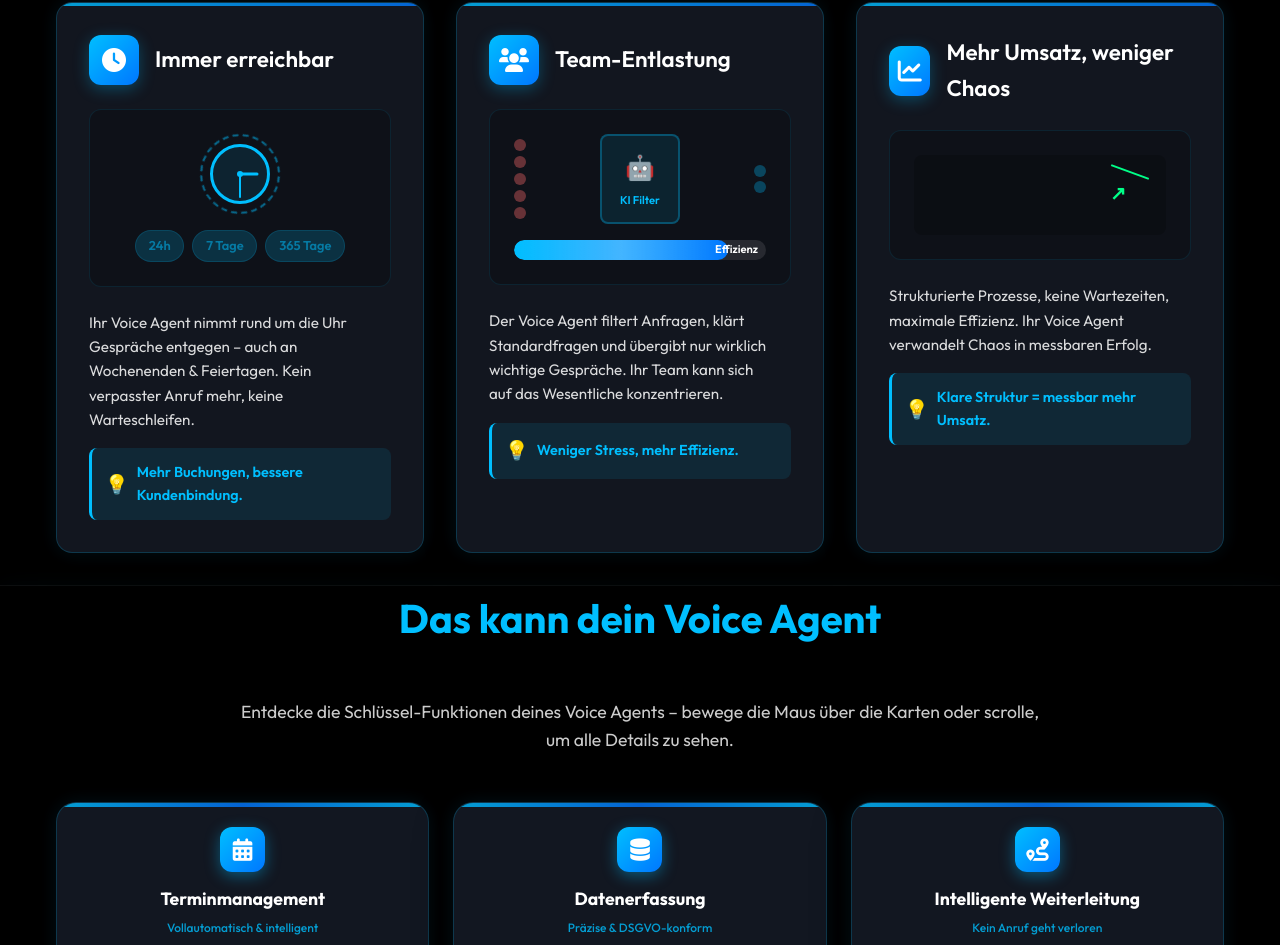
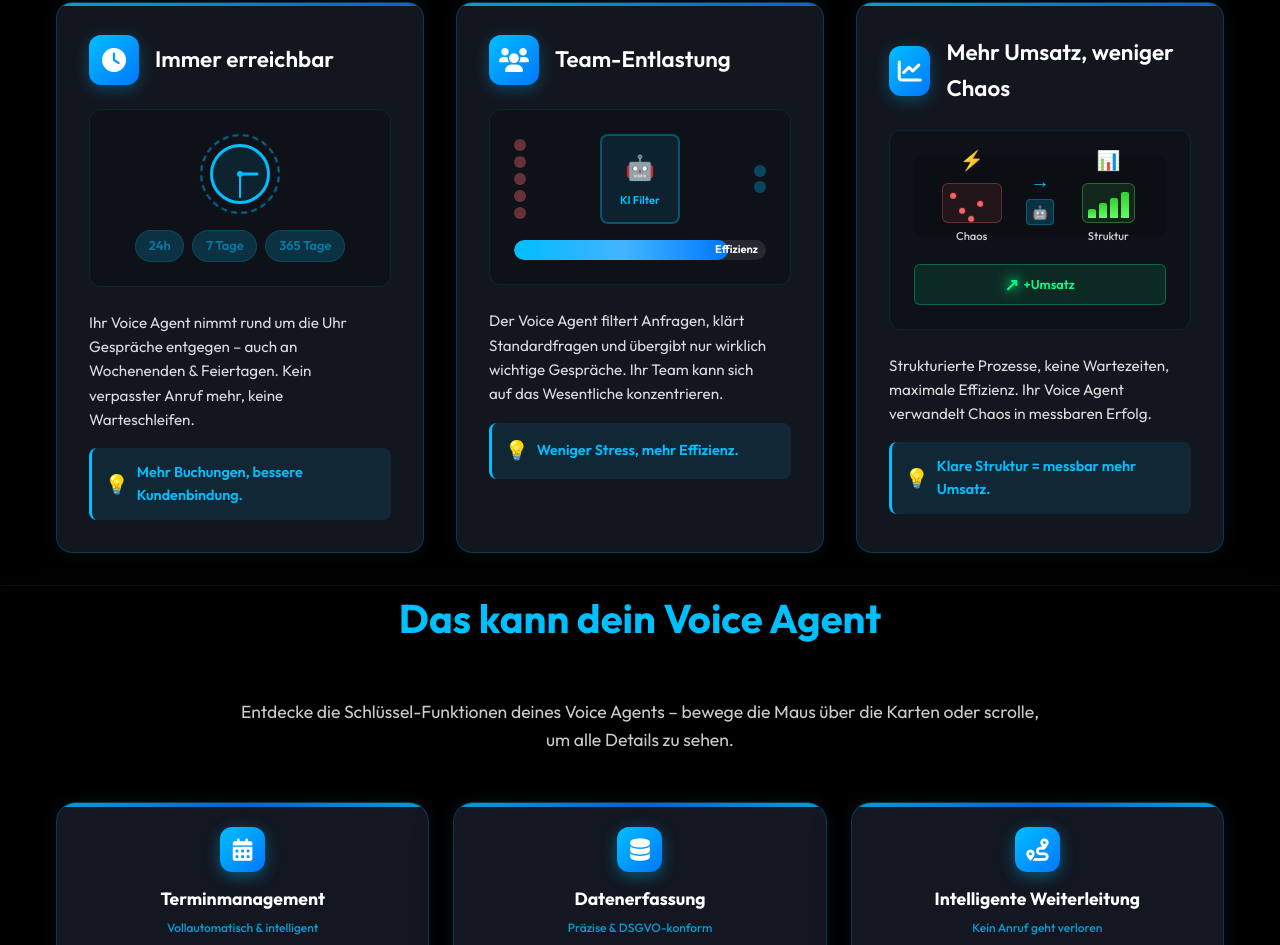
Before and after one commit to 41yannik/Dominion-Voice-AI, a plain HTML site: page index.html in a window 1280 px wide. Shown: the part 3171-4116 px from the top of the page. Drawn offline with Linux system fonts and the light colour scheme; files that its build step writes are made by us from their sources; grey boxes are pictures that could not be loaded; a script that the page names is missing; files whose address does not match are found by name.

Commit message:
Add new visual representation for 'Mehr Umsatz, weniger Chaos': chaos to structure transformation with animations

```diff
--- a/index.html
+++ b/index.html
@@ -763,6 +763,145 @@
       color: #00ff88;
       font-size: 1.2rem;
       font-weight: bold;
+    }
+
+    /* Transformation Visual für "Mehr Umsatz, weniger Chaos" */
+    .transformation-visual {
+      display: flex;
+      align-items: center;
+      justify-content: space-between;
+      gap: 0.8rem;
+      padding: 1rem;
+      background: rgba(0, 0, 0, 0.2);
+      border-radius: 8px;
+      margin-bottom: 0.8rem;
+      height: 80px;
+    }
+
+    .chaos-side, .structure-side {
+      flex: 1;
+      display: flex;
+      flex-direction: column;
+      align-items: center;
+      gap: 0.3rem;
+      position: relative;
+    }
+
+    .chaos-icon, .structure-icon {
+      font-size: 1.2rem;
+      margin-bottom: 0.2rem;
+    }
+
+    .chaos-dots {
+      position: relative;
+      width: 60px;
+      height: 40px;
+      background: rgba(255, 100, 100, 0.1);
+      border-radius: 6px;
+      border: 1px solid rgba(255, 100, 100, 0.3);
+    }
+
+    .dot.chaotic {
+      position: absolute;
+      width: 6px;
+      height: 6px;
+      background: #ff6464;
+      border-radius: 50%;
+      animation: chaotic-movement 2s ease-in-out infinite;
+    }
+
+    .structure-bars {
+      display: flex;
+      align-items: end;
+      gap: 3px;
+      height: 40px;
+      padding: 0.3rem;
+      background: rgba(100, 255, 100, 0.1);
+      border-radius: 6px;
+      border: 1px solid rgba(100, 255, 100, 0.3);
+    }
+
+    .mini-bar {
+      width: 8px;
+      background: linear-gradient(to top, #64ff64, #32cd32);
+      border-radius: 2px 2px 0 0;
+      transition: height 2s ease-in-out;
+      animation: mini-grow 2s ease-in-out;
+    }
+
+    .transform-arrow {
+      display: flex;
+      flex-direction: column;
+      align-items: center;
+      gap: 0.2rem;
+      flex-shrink: 0;
+    }
+
+    .arrow-icon {
+      font-size: 1.2rem;
+      color: #00bfff;
+      font-weight: bold;
+    }
+
+    .ai-badge {
+      font-size: 0.8rem;
+      background: rgba(0, 191, 255, 0.2);
+      padding: 0.1rem 0.3rem;
+      border-radius: 4px;
+      border: 1px solid rgba(0, 191, 255, 0.3);
+    }
+
+    .side-label {
+      font-size: 0.7rem;
+      color: rgba(255, 255, 255, 0.8);
+      font-weight: 500;
+    }
+
+    .revenue-indicator {
+      display: flex;
+      align-items: center;
+      justify-content: center;
+      gap: 0.3rem;
+      padding: 0.4rem;
+      background: rgba(0, 255, 136, 0.1);
+      border-radius: 6px;
+      border: 1px solid rgba(0, 255, 136, 0.3);
+    }
+
+    .revenue-arrow {
+      font-size: 1rem;
+      color: #00ff88;
+      font-weight: bold;
+      animation: pulse-glow 2s ease-in-out infinite;
+    }
+
+    .revenue-text {
+      font-size: 0.8rem;
+      color: #00ff88;
+      font-weight: 600;
+    }
+
+    /* Animationen */
+    @keyframes chaotic-movement {
+      0%, 100% { transform: translate(0, 0); }
+      25% { transform: translate(2px, -2px); }
+      50% { transform: translate(-1px, 1px); }
+      75% { transform: translate(1px, -1px); }
+    }
+
+    @keyframes mini-grow {
+      from { height: 0 !important; }
+    }
+
+    @keyframes pulse-glow {
+      0%, 100% {
+        text-shadow: 0 0 5px #00ff88;
+        transform: scale(1);
+      }
+      50% {
+        text-shadow: 0 0 10px #00ff88, 0 0 15px #00ff88;
+        transform: scale(1.1);
+      }
     }
 
     .process-flow {
@@ -1988,17 +2127,43 @@
                 </div>
                         <div class="benefit-visual">
                             <div class="revenue-visual">
-                                <div class="chart-container">
-                                    <div class="chart-bars">
-                                        <div class="chart-bar" style="height: 40%"></div>
-                                        <div class="chart-bar" style="height: 60%"></div>
-                                        <div class="chart-bar" style="height: 85%"></div>
-                                        <div class="chart-bar" style="height: 95%"></div>
-            </div>
-                                    <div class="chart-trend">
-                                        <div class="trend-line"></div>
-                                        <div class="trend-arrow">↗</div>
+                                <!-- Chaos zu Struktur Transformation -->
+                                <div class="transformation-visual">
+                                    <!-- Vorher: Chaos -->
+                                    <div class="chaos-side">
+                                        <div class="chaos-icon">⚡</div>
+                                        <div class="chaos-dots">
+                                            <div class="dot chaotic" style="top: 20%; left: 15%;"></div>
+                                            <div class="dot chaotic" style="top: 60%; left: 30%;"></div>
+                                            <div class="dot chaotic" style="top: 40%; left: 60%;"></div>
+                                            <div class="dot chaotic" style="top: 80%; left: 45%;"></div>
+                                        </div>
+                                        <span class="side-label">Chaos</span>
                                     </div>
+
+                                    <!-- Transformation Pfeil -->
+                                    <div class="transform-arrow">
+                                        <div class="arrow-icon">→</div>
+                                        <div class="ai-badge">🤖</div>
+                                    </div>
+
+                                    <!-- Nachher: Struktur -->
+                                    <div class="structure-side">
+                                        <div class="structure-icon">📊</div>
+                                        <div class="structure-bars">
+                                            <div class="mini-bar" style="height: 30%;"></div>
+                                            <div class="mini-bar" style="height: 50%;"></div>
+                                            <div class="mini-bar" style="height: 70%;"></div>
+                                            <div class="mini-bar" style="height: 90%;"></div>
+                                        </div>
+                                        <span class="side-label">Struktur</span>
+                                    </div>
+                                </div>
+
+                                <!-- Umsatz Indikator -->
+                                <div class="revenue-indicator">
+                                    <div class="revenue-arrow">↗</div>
+                                    <span class="revenue-text">+Umsatz</span>
                                 </div>
                             </div>
                         </div>
```
